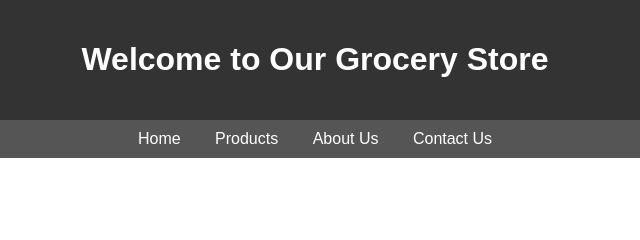
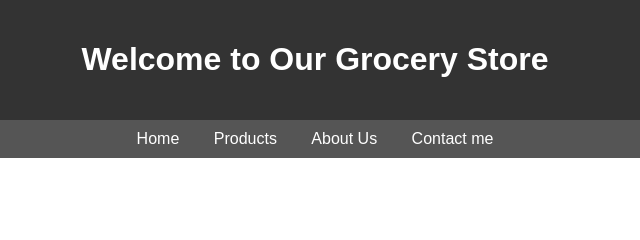
Before and after one commit to Debnath225/Glossary-website-, a plain HTML site: page Index.html in a window 1280 px wide. Shown: the top 240 px of the page, 325-965 px from the left. Drawn offline with Linux system fonts and the light colour scheme.

Commit message:
Update index.html

```diff
--- a/Index.html
+++ b/Index.html
@@ -49,7 +49,7 @@
         <a href="#">Home</a>
         <a href="#">Products</a>
         <a href="#">About Us</a>
-        <a href="#">Contact Us</a>
+        <a href="#">Contact me</a>
     </nav>
     <section>
         <h2>Featured Products</h2>
```
